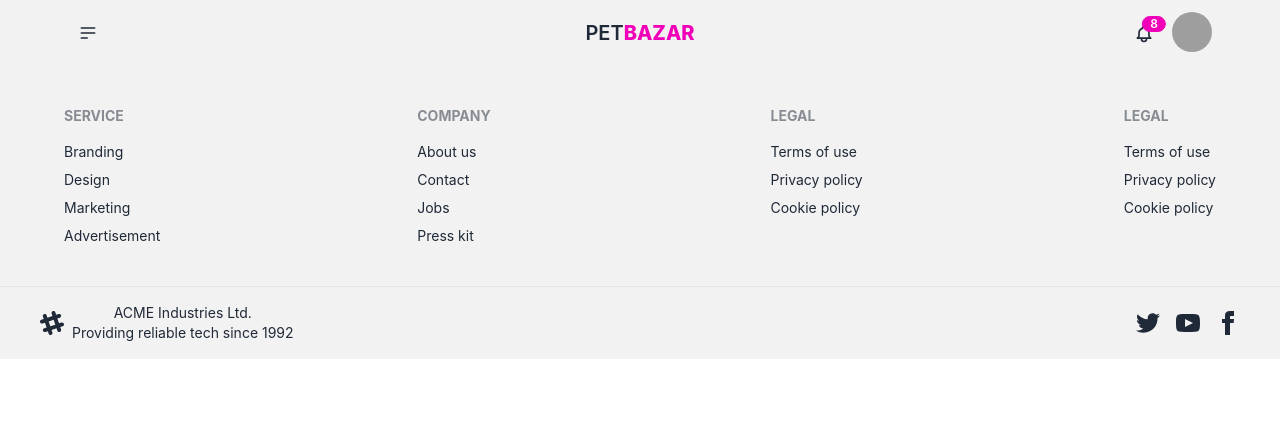
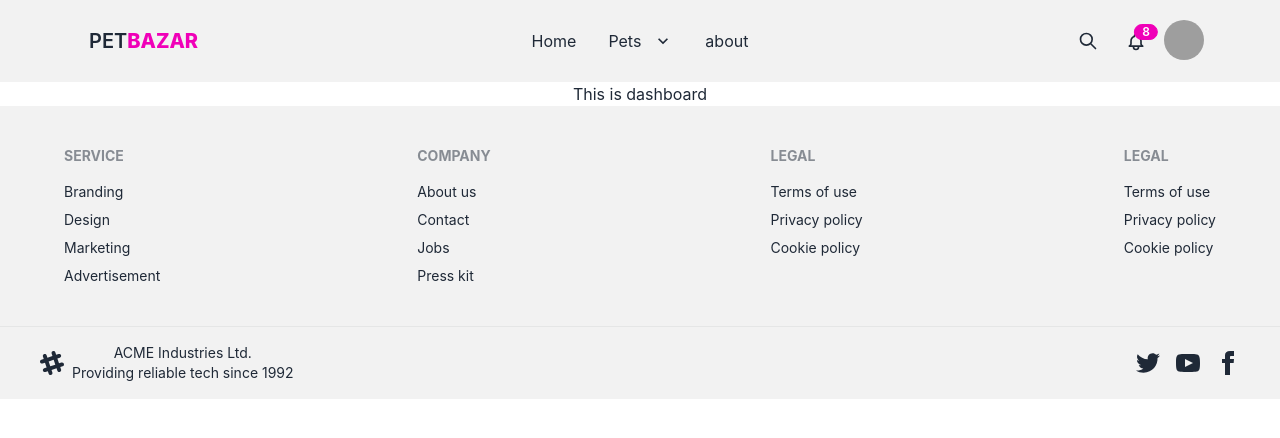
Before and after one commit to abir14016/petbazar-client, a React (Create React App) app: page /dashboard in a window 1280 px wide. Shown: the top 438 px of the page. Built offline with nearby package versions, Linux system fonts and the light colour scheme; grey boxes are pictures that could not be loaded.

Commit message:
menubar initial setup

```diff
--- a/src/App.js
+++ b/src/App.js
@@ -1,10 +1,14 @@
 import { Route, Routes } from 'react-router-dom';
 import './App.css';
+import About from './Pages/About/About';
+import Dashboard from './Pages/Dashboard/Dashboard/Dashboard';
 import Home from './Pages/Home/Home/Home';
 import SignIn from './Pages/Login/SignIn/SignIn';
 import SignUp from './Pages/Login/SignUp/SignUp';
+import Search from './Pages/Search/Search/Search';
 import Footer from './Pages/Shared/Footer/Footer';
 import Header from './Pages/Shared/Header/Header';
+import NotFound from './Pages/Shared/NotFound/NotFound';
 
 function App() {
   return (
@@ -15,6 +19,10 @@
         <Route path='/home' element={<Home></Home>}></Route>
         <Route path='/signup' element={<SignUp></SignUp>}></Route>
         <Route path='/signin' element={<SignIn></SignIn>}></Route>
+        <Route path='/search' element={<Search></Search>}></Route>
+        <Route path='/dashboard' element={<Dashboard></Dashboard>}></Route>
+        <Route path='/about' element={<About></About>}></Route>
+        <Route path='/*' element={<NotFound></NotFound>}></Route>
       </Routes>
       <Footer></Footer>
     </div>
--- /dev/null
+++ b/src/Pages/About/About.js
@@ -0,0 +1,11 @@
+import React from 'react';
+
+const About = () => {
+    return (
+        <div>
+            <h2>This is all about us</h2>
+        </div>
+    );
+};
+
+export default About;
--- /dev/null
+++ b/src/Pages/Dashboard/Dashboard/Dashboard.js
@@ -0,0 +1,11 @@
+import React from 'react';
+
+const Dashboard = () => {
+    return (
+        <div>
+            <h2>This is dashboard</h2>
+        </div>
+    );
+};
+
+export default Dashboard;
--- /dev/null
+++ b/src/Pages/Search/Search/Search.js
@@ -0,0 +1,11 @@
+import React from 'react';
+
+const Search = () => {
+    return (
+        <div>
+            <h2>This is search page</h2>
+        </div>
+    );
+};
+
+export default Search;
--- a/src/Pages/Shared/Header/Header.js
+++ b/src/Pages/Shared/Header/Header.js
@@ -1,27 +1,56 @@
 import React from 'react';
+import { Link } from "react-router-dom";
 
 const Header = () => {
     return (
-        <header className='bg-base-200'>
+        <header class="navbar bg-base-200">
             <div className="navbar md:container md:mx-auto">
-                <div className="navbar-start">
-                    <div className="dropdown">
-                        <label tabIndex="0" className="btn btn-ghost btn-circle">
-                            <svg xmlns="http://www.w3.org/2000/svg" className="h-5 w-5" fill="none" viewBox="0 0 24 24" stroke="currentColor"><path strokeLinecap="round" strokeLinejoin="round" strokeWidth="2" d="M4 6h16M4 12h16M4 18h7" /></svg>
+                <div class="navbar-start">
+                    <div class="dropdown">
+                        <label tabindex="0" class="btn btn-ghost lg:hidden">
+                            <svg xmlns="http://www.w3.org/2000/svg" class="h-5 w-5" fill="none" viewBox="0 0 24 24" stroke="currentColor"><path stroke-linecap="round" stroke-linejoin="round" stroke-width="2" d="M4 6h16M4 12h8m-8 6h16" /></svg>
                         </label>
-                        <ul tabIndex="0" className="menu menu-compact dropdown-content mt-3 p-2 shadow bg-base-100 rounded-box w-52">
-                            <li><a>Homepage</a></li>
-                            <li><a>Portfolio</a></li>
-                            <li><a>About</a></li>
+                        <ul tabindex="0" class="menu menu-compact dropdown-content mt-3 p-2 shadow bg-base-100 rounded-box w-52">
+                            <li><Link to="/">Home</Link></li>
+                            <li tabindex="0">
+                                <a>
+                                    Pets
+                                    <svg class="fill-current" xmlns="http://www.w3.org/2000/svg" width="20" height="20" viewBox="0 0 24 24"><path d="M7.41,8.58L12,13.17L16.59,8.58L18,10L12,16L6,10L7.41,8.58Z" /></svg>
+                                </a>
+                                <ul class="dropdown-content menu p-2 shadow bg-base-100 rounded-box w-52">
+                                    <li><a>Submenu 1</a></li>
+                                    <li><a>Submenu 2</a></li>
+                                </ul>
+                            </li>
+                            <li><Link to="/about">About</Link></li>
                         </ul>
                     </div>
+                    <Link to="/" className="btn btn-ghost normal-case text-xl">
+                        PET<span className='text-secondary font-extrabold'>BAZAR</span>
+                    </Link>
                 </div>
-                <div className="navbar-center">
-                    <a className="btn btn-ghost normal-case text-xl">
-                        PET<span className='text-secondary font-extrabold'>BAZAR</span>
-                    </a>
+                <div class="navbar-center hidden lg:flex">
+                    <ul class="menu menu-horizontal p-0">
+                        <li><Link to="/">Home</Link></li>
+                        <li tabindex="0">
+                            <a>
+                                Pets
+                                <svg class="fill-current" xmlns="http://www.w3.org/2000/svg" width="20" height="20" viewBox="0 0 24 24"><path d="M7.41,8.58L12,13.17L16.59,8.58L18,10L12,16L6,10L7.41,8.58Z" /></svg>
+                            </a>
+                            <ul class="dropdown-content menu p-2 shadow bg-base-100 rounded-box w-52">
+                                <li><a>Submenu 1</a></li>
+                                <li><a>Submenu 2</a></li>
+                            </ul>
+                        </li>
+                        <li><Link to="/about">about</Link></li>
+                    </ul>
                 </div>
                 <div className="navbar-end">
+                    <Link to="/search">
+                        <button class="btn btn-ghost btn-circle">
+                            <svg xmlns="http://www.w3.org/2000/svg" class="h-5 w-5" fill="none" viewBox="0 0 24 24" stroke="currentColor"><path stroke-linecap="round" stroke-linejoin="round" stroke-width="2" d="M21 21l-6-6m2-5a7 7 0 11-14 0 7 7 0 0114 0z" /></svg>
+                        </button>
+                    </Link>
                     <div className="dropdown dropdown-end">
                         <label tabIndex="0" className="btn btn-ghost btn-circle">
                             <button className="btn btn-ghost btn-circle">
@@ -56,6 +85,7 @@
                             </li>
                             <li><a>Settings</a></li>
                             <li><a>Logout</a></li>
+                            <li><Link to="/dashboard">Dashboard</Link></li>
                         </ul>
                     </div>
                 </div>
--- /dev/null
+++ b/src/Pages/Shared/NotFound/NotFound.js
@@ -0,0 +1,11 @@
+import React from 'react';
+
+const NotFound = () => {
+    return (
+        <div>
+            <h2>404- error</h2>
+        </div>
+    );
+};
+
+export default NotFound;
```
Also changed, not shown: src/Pages/About/About.css (added), src/Pages/Dashboard/Dashboard/Dashboard.css (added), src/Pages/Search/Search/Search.css (added), src/Pages/Shared/NotFound/NotFound.css (added).
